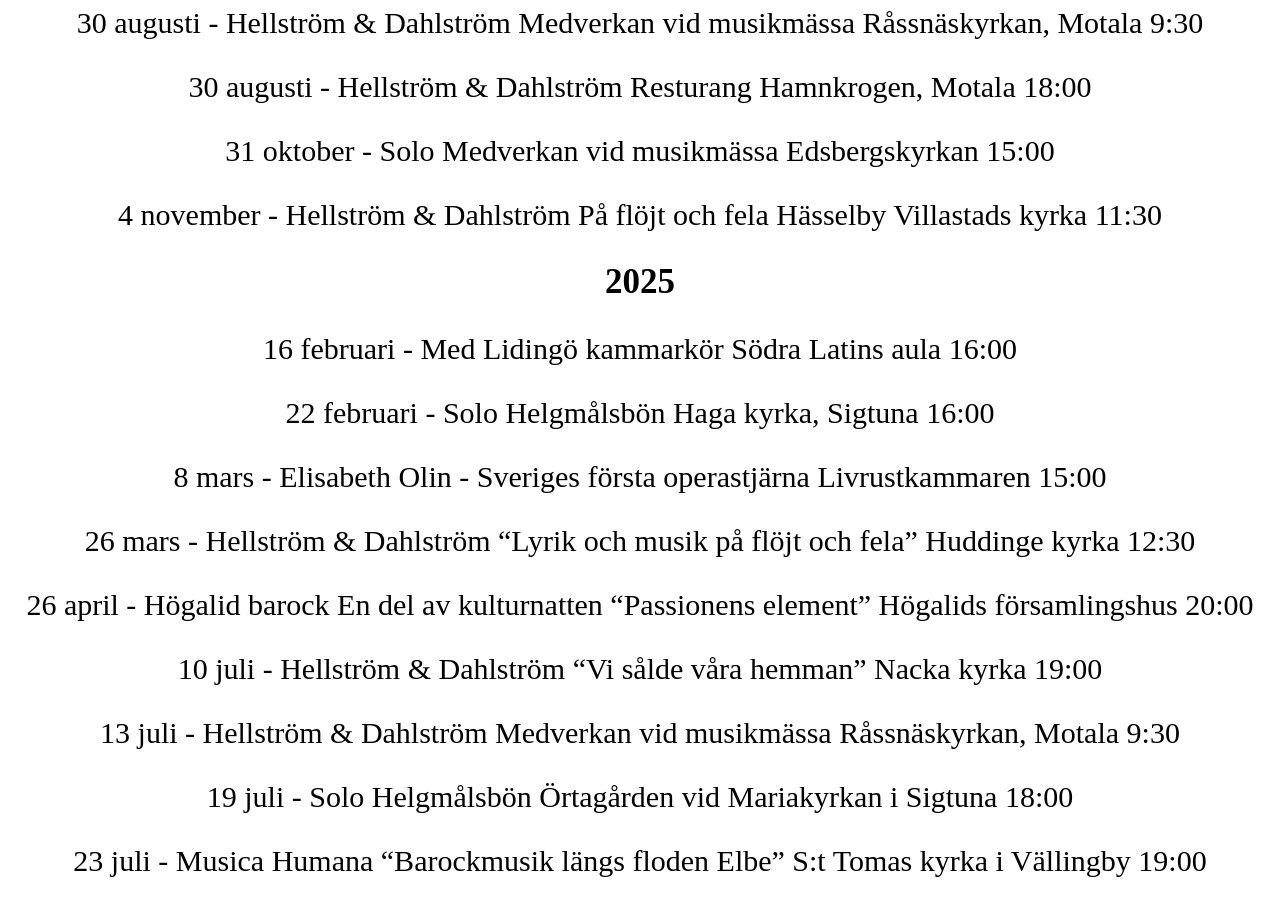
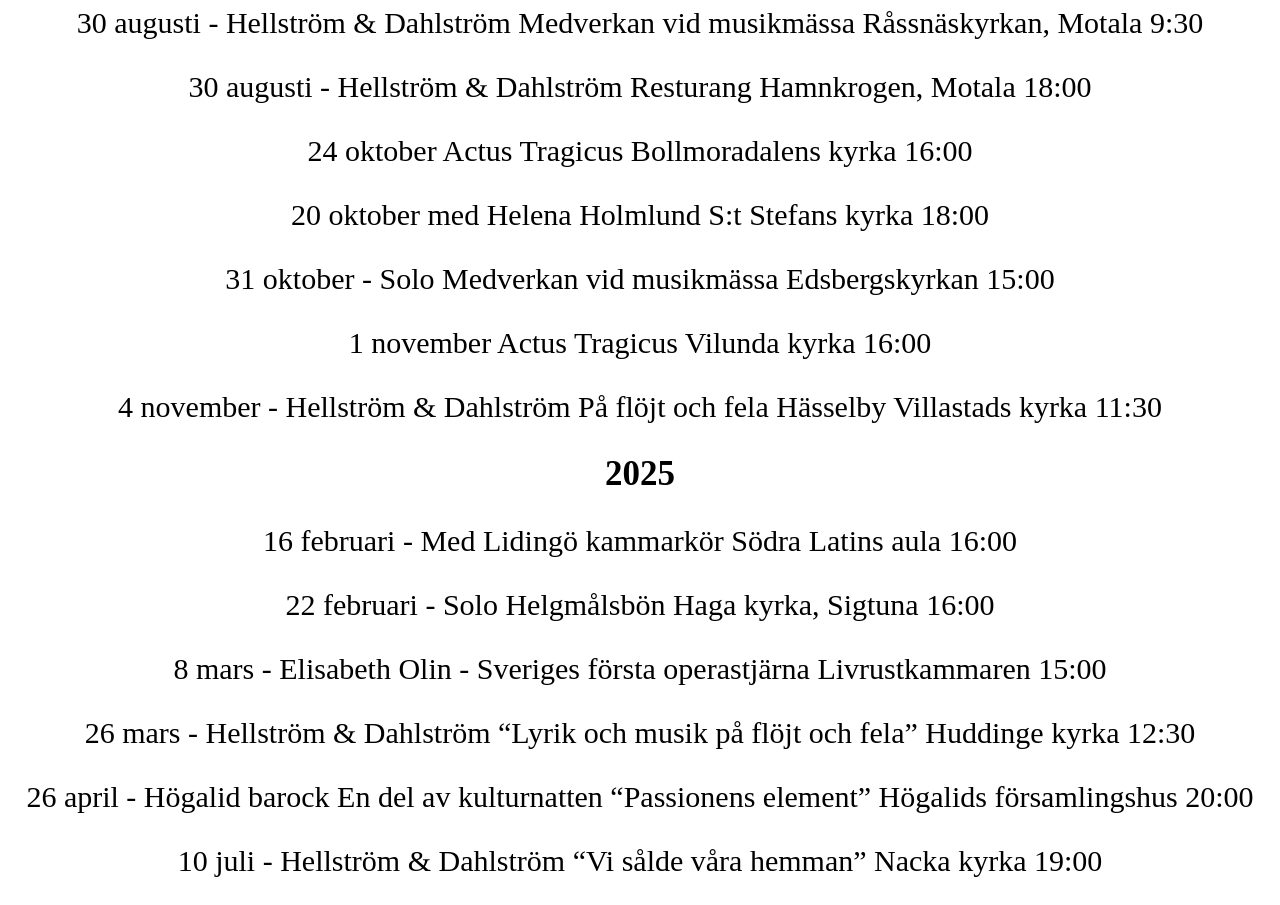
Before and after one commit to hellstromklara/Klaras-sida, a plain HTML site: page Konserter.html in a window 1280 px wide. Shown: the part 2160-3065 px from the top of the page. Drawn offline with Linux system fonts and the light colour scheme.

Commit message:
ny konsert

```diff
--- a/Konserter.html
+++ b/Konserter.html
@@ -78,9 +78,15 @@
 
             <p class="konserter">30 augusti - Hellström & Dahlström Resturang Hamnkrogen, Motala 18:00</p>
 
+            <p class="konserter">24 oktober Actus Tragicus Bollmoradalens kyrka 16:00</p>
+
+            <p class="konserter">20 oktober med Helena Holmlund S:t Stefans kyrka 18:00</p>
+
             <p class="konserter">31 oktober - Solo
             Medverkan vid musikmässa
             Edsbergskyrkan 15:00</p>
+
+            <p class="konserter">1 november Actus Tragicus Vilunda kyrka 16:00</p>
 
             <p class="konserter">4 november - Hellström & Dahlström På flöjt och fela
                 Hässelby Villastads kyrka 11:30</p>
```
